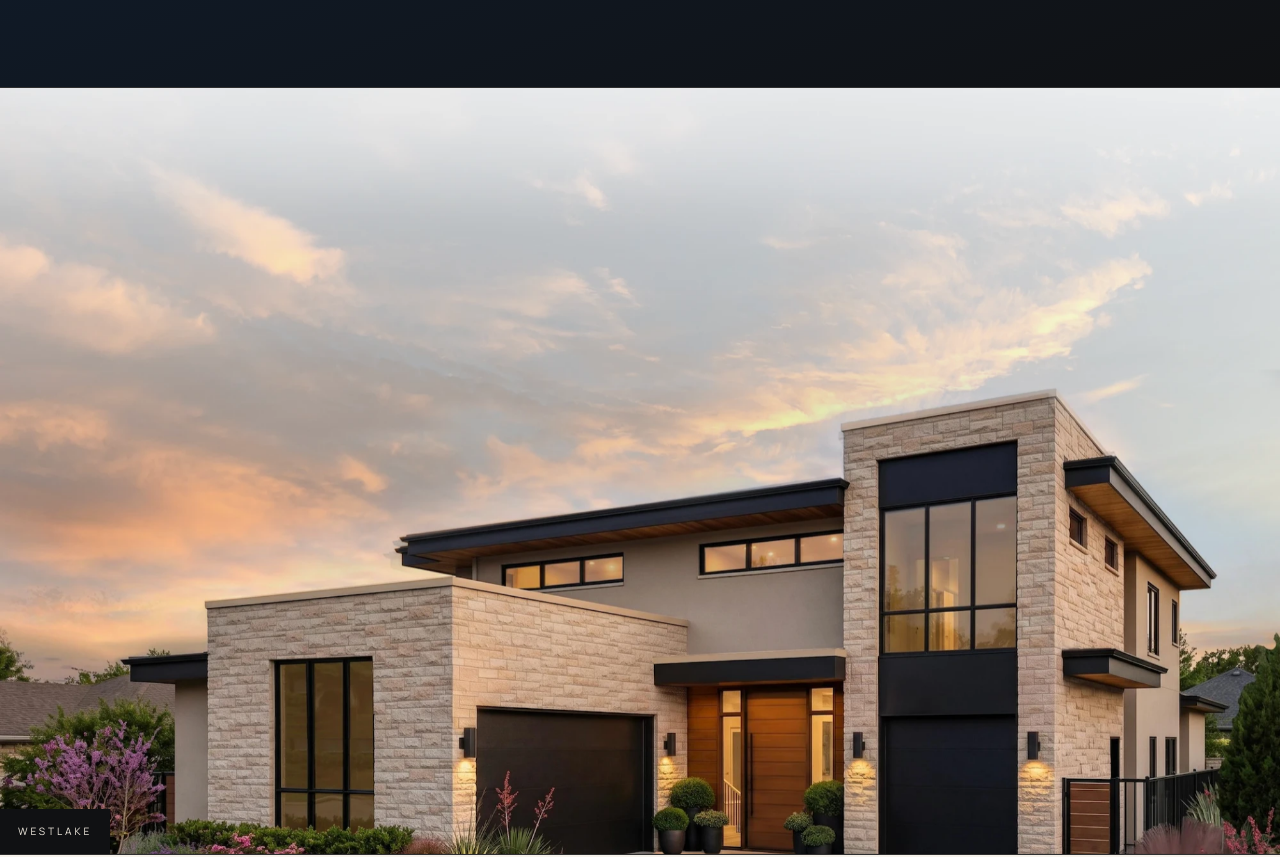
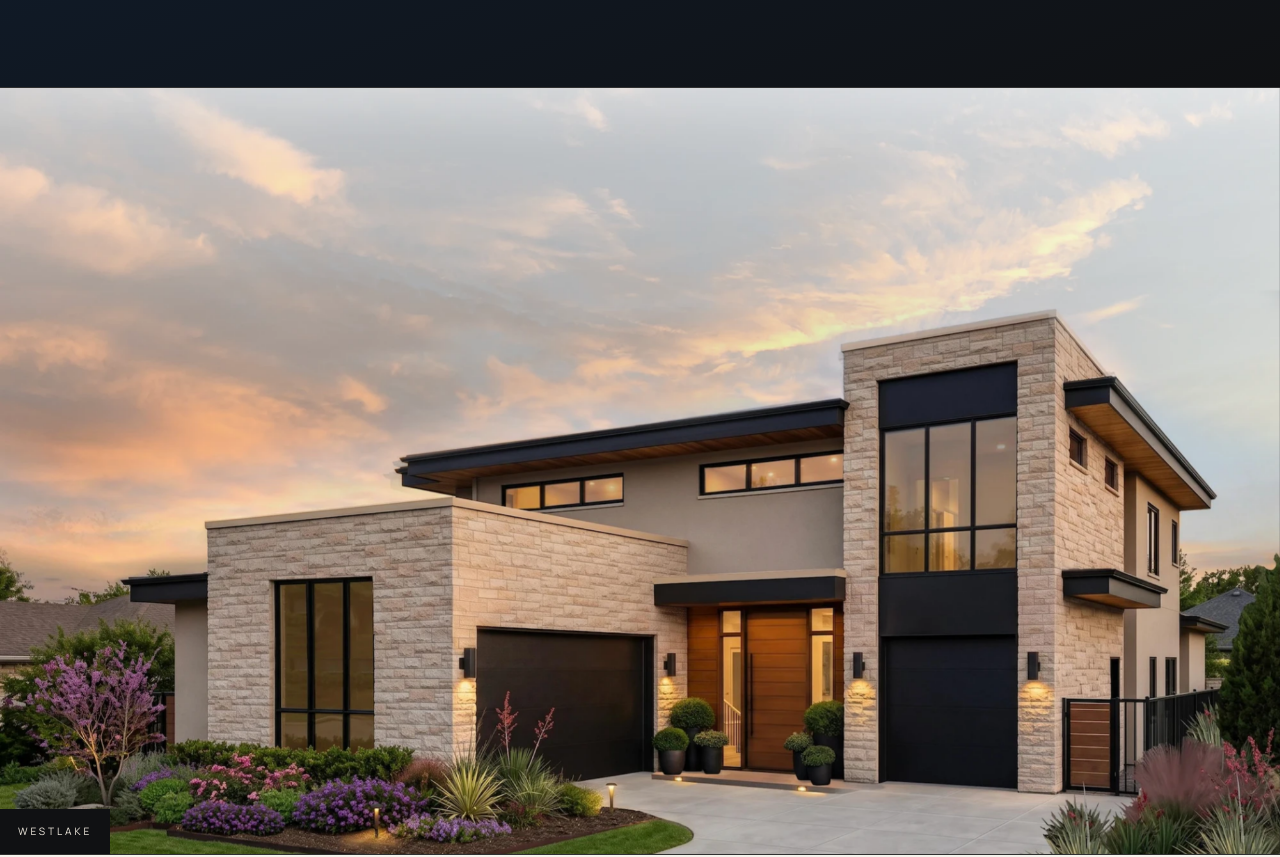
Before and after one commit to Jnalley123/osborne-preview, a plain HTML site: page 1704-edson-drive.html in a window 1280 px wide. Shown: the part 744-1601 px from the top of the page. Drawn offline with nearby package versions, Linux system fonts and the light colour scheme.

Commit message:
Frame the Edson rendering on the house
Co-Authored-By: Claude Fable 5.2 <noreply@anthropic.com>

```diff
--- a/1704-edson-drive.html
+++ b/1704-edson-drive.html
@@ -38,7 +38,7 @@
   </div>
 </section>
 <section class="plate photo" data-plate>
-  <img src="assets/media/edson-front.webp" alt="Rendering of a two-story contemporary residence in pale stone with dark trim and a wood entry, lit at dusk" width="2000" height="1524">
+  <img class="low" src="assets/media/edson-front.webp" alt="Rendering of a two-story contemporary residence in pale stone with dark trim and a wood entry, lit at dusk" width="2000" height="1524">
   <span class="cap">Westlake</span>
 </section>
 <section class="pad on-light">
--- a/assets/style.css
+++ b/assets/style.css
@@ -551,3 +551,7 @@ body { overflow-x: clip; }
 
 /* paired buttons on a home card */
 .acts-row { display: flex; flex-wrap: wrap; gap: 14px; margin: 0; }
+
+/* renderings with a lot of sky: frame on the house, not the clouds */
+img.low { object-position: 50% 88%; }
+.depth .plate img.low { transform-origin: 50% 80%; }
```
Also changed, not shown: residences.html (+1 -1 lines).
